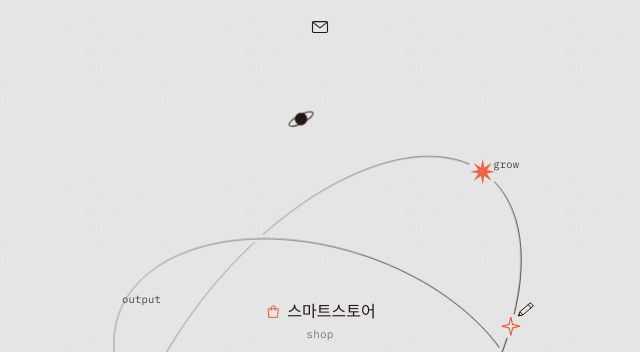
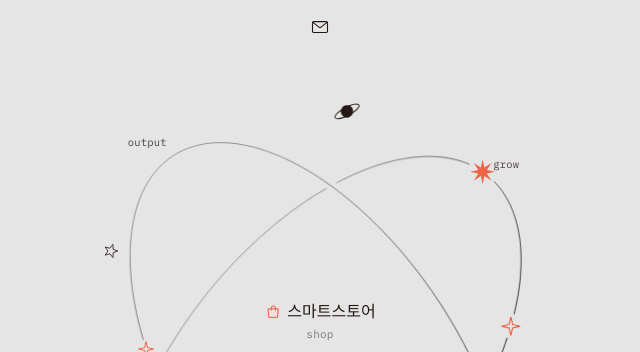
Before and after one commit to dossumthing/dossumthing-link, a plain HTML site: page index.html in a window 1280 px wide. Shown: the part 207-559 px from the top of the page, without its empty margins (320-960 px from the left). Drawn offline with Linux system fonts and the light colour scheme; a web font is replaced by a local one.

Commit message:
output·input 궤도 되돌림, 펼친 노트 책장 넘김, 왼쪽 오각 별
Co-Authored-By: Claude Opus 5.5 <noreply@anthropic.com>

```diff
--- a/index.html
+++ b/index.html
@@ -95,6 +95,7 @@
   .stage .star { fill: var(--accent); }
   .stage .deco-fill { fill: var(--ink); }
   .stage .deco-line { fill: none; stroke: var(--ink); stroke-width: 1; }
+  .stage .deco-page { fill: var(--bg); stroke: var(--ink); stroke-width: 1; stroke-linejoin: round; }
   .stage .deco g { cursor: default; }
   .stage .star-small { fill: none; stroke: var(--accent); stroke-width: 1; stroke-linejoin: miter; }
 
--- a/orbit.js
+++ b/orbit.js
@@ -15,7 +15,7 @@
 
   // 궤도: 반지름(rx, ry), 기울기(rot)
   var orbits = [
-    { rx: 140, ry: 222, rot: -72 },    // output–input: 거의 누웠지만 수평은 아니게
+    { rx: 150, ry: 282, rot: -33 },    // output–input
     { rx: 278, ry: 150, rot: -51 }     // 비스듬히 누운 궤도
   ];
   orbits.forEach(function (o) {
@@ -102,9 +102,9 @@
   (function () {
     var a = orbits[0], b = orbits[1];
     var top = at(a, -Math.PI / 2), bot = at(a, Math.PI / 2);
-    // 궤도 끝 바로 위·아래에 (화면 밖으로 나가지 않게)
-    label('output', top.x + 4, top.y - 14, top.x < CX ? 'start' : 'end');
-    label('input', bot.x - 4, bot.y + 22, bot.x < CX ? 'start' : 'end');
+    var vx = -a.s, vy = a.c;                           // 세로 궤도의 긴 축 방향(아래쪽)
+    label('output', top.x - vx * 12, top.y - vy * 12, 'end');
+    label('input', bot.x + vx * 12, bot.y + vy * 12 + 9, 'start');
     var g = at(b, 0), c = at(b, Math.PI);
     var ux = b.c, uy = b.s;                            // 누운 궤도의 긴 축 방향
     label('grow', g.x + ux * 10, g.y + uy * 10, 'start');
@@ -151,10 +151,10 @@
   // 사분면 네 자리: 글 대신 작은 행성·별 (마우스를 올리면 원래 문구)
   // 각자 작은 원을 그리며 떠다니고, 모양마다 따로 움직인다.
   var decos = [
-    { x: 214, y: 30, q: '실행 / 변화 / 성장', kind: 'ring' },              // Output–Grow (위)
-    { x: 444, y: 222, q: '목표 / 설계', kind: 'pen' },                     // Grow–Input (오른쪽 바깥)
-    { x: 262, y: 580, q: '기억 / 배움', kind: 'note' },                    // Input–Care (아래)
-    { x: 16, y: 392, q: '생각 정리 · 셀프 리뷰 / 피드백', kind: 'phase' }  // Care–Output (왼쪽 바깥)
+    { x: 262, y: 22, q: '실행 / 변화 / 성장', kind: 'ring' },              // Output–Grow (위)
+    { x: 448, y: 318, q: '목표 / 설계', kind: 'pen' },                     // Grow–Input (오른쪽 바깥)
+    { x: 196, y: 590, q: '기억 / 배움', kind: 'note' },                    // Input–Care (아래)
+    { x: 14, y: 168, q: '생각 정리 · 셀프 리뷰 / 피드백', kind: 'star5' }  // Care–Output (왼쪽 바깥)
   ].map(function (d, i) {
     var g = el('g', {}, gDeco);
     el('title', {}, g).textContent = d.q;
@@ -168,24 +168,22 @@
       el('path', { d: 'M-7.5 7.5L-6 2.8L4.2 -7.4L7.4 -4.2L-2.8 6Z', 'class': 'deco-line' }, inner);
       el('path', { d: 'M2 -5.2L5.2 -2M-6 2.8L-2.8 6', 'class': 'deco-line' }, inner);
       el('path', { d: 'M-7.5 7.5L-6.6 4.9L-4.9 6.6Z', 'class': 'deco-fill' }, inner);
-    } else if (d.kind === 'note') {                                      // 노트: 줄이 한 줄씩 써진다
-      el('rect', { x: -7, y: -9, width: 14, height: 18, rx: 1.5, 'class': 'deco-line' }, inner);
-      el('path', { d: 'M-4 -9V9', 'class': 'deco-line' }, inner);
-      d.lines = [-4, 0, 4].map(function (y) {
-        return el('path', { d: 'M-1.5 ' + y + 'H4.5', 'class': 'deco-line', 'stroke-dasharray': '6 6' }, inner);
-      });
-    } else {
-      el('circle', { r: 6.5, 'class': 'deco-line' }, inner);
-      d.shade = el('path', { 'class': 'deco-fill' }, inner);
+    } else if (d.kind === 'note') {                                      // 펼친 노트: 책장이 넘어간다
+      var PAGE = 'M0 -5.5Q5 -7.5 11 -5.8V6.2Q5 4.6 0 6.5Z';
+      var LINES = 'M2.5 -2.6Q5.5 -3.6 8.5 -2.9M2.5 0.4Q5.5 -0.6 8.5 0.1M2.5 3.4Q5.5 2.4 8.5 3.1';
+      el('path', { d: PAGE, 'class': 'deco-page', transform: 'scale(-1 1)' }, inner);   // 왼쪽 면
+      el('path', { d: LINES, 'class': 'deco-line', transform: 'scale(-1 1)' }, inner);
+      el('path', { d: PAGE, 'class': 'deco-page' }, inner);                            // 오른쪽 면
+      el('path', { d: LINES, 'class': 'deco-line' }, inner);
+      d.leaf = el('g', {}, inner);                                                     // 넘어가는 장
+      el('path', { d: PAGE, 'class': 'deco-page' }, d.leaf);
+      el('path', { d: LINES, 'class': 'deco-line' }, d.leaf);
+    } else {                                                             // 다섯 꼭짓점 별
+      el('path', { d: starPath(8.5, 3.6, 5), 'class': 'deco-line', 'stroke-linejoin': 'round' }, inner);
     }
     d.g = g; d.inner = inner; d.ph = i * 1.7;
     return d;
   });
-  function phasePath(f) {                    // f: 0→1→0 차오름. 오른쪽부터 차는 달 모양
-    var r = 6.5, k = Math.cos(f * Math.PI) * r;   // 경계선 타원의 가로 반지름(부호 = 방향)
-    return 'M0 ' + (-r) + ' A' + r + ' ' + r + ' 0 0 1 0 ' + r +
-      ' A' + f1(Math.abs(k)) + ' ' + r + ' 0 0 ' + (k > 0 ? 0 : 1) + ' 0 ' + (-r) + 'Z';
-  }
   function float(clock) {
     decos.forEach(function (d) {
       var w = clock * TAU / 9 + d.ph;                                   // 작은 원을 그리며 떠다님
@@ -196,15 +194,15 @@
       } else if (d.kind === 'pen') {                                    // 펜: 끄적이듯 살짝 흔들림
         var wob = Math.sin(clock * TAU / 1.6) * 7 + Math.sin(clock * TAU / 5) * 6;
         d.inner.setAttribute('transform', 'translate(' + f1(Math.sin(clock * TAU / 3.2) * 1.5) + ' 0) rotate(' + f1(wob) + ')');
-      } else if (d.kind === 'note') {                                   // 노트: 6초마다 세 줄을 차례로 쓴다
-        var c6 = (clock % 6) / 6 * 4;                                   // 0~3 쓰기, 3~4 잠깐 멈춤
-        d.lines.forEach(function (ln, j) {
-          var f = Math.max(0, Math.min(1, c6 - j));
-          ln.setAttribute('stroke-dashoffset', f1(6 - 6 * f));
-        });
-      } else {                                                          // 반쯤 찬 행성: 차고 기운다
-        var f = 0.5 + 0.42 * Math.sin(clock * TAU / 10);
-        d.shade.setAttribute('d', phasePath(f));
+      } else if (d.kind === 'note') {                                   // 3.5초마다 한 장씩 오른쪽→왼쪽으로 넘긴다
+        var u = Math.min(1, (clock % 3.5) / 1.1);
+        var e = u < .5 ? 2 * u * u : 1 - Math.pow(-2 * u + 2, 2) / 2;  // 부드럽게
+        var sx = Math.cos(e * Math.PI);                                 // 1 → -1 (책등 기준으로 뒤집힘)
+        var lift = Math.sin(e * Math.PI) * -1.6;                        // 넘길 때 살짝 들림
+        d.leaf.setAttribute('transform', 'translate(0 ' + f1(lift) + ') scale(' + sx.toFixed(3) + ' 1)');
+      } else {                                                          // 별: 천천히 돌며 반짝
+        var sc = 0.85 + 0.25 * (0.5 + 0.5 * Math.sin(clock * TAU / 2.8));
+        d.inner.setAttribute('transform', 'rotate(' + f1(clock * 18 % 360) + ') scale(' + sc.toFixed(3) + ')');
       }
     });
   }
```
